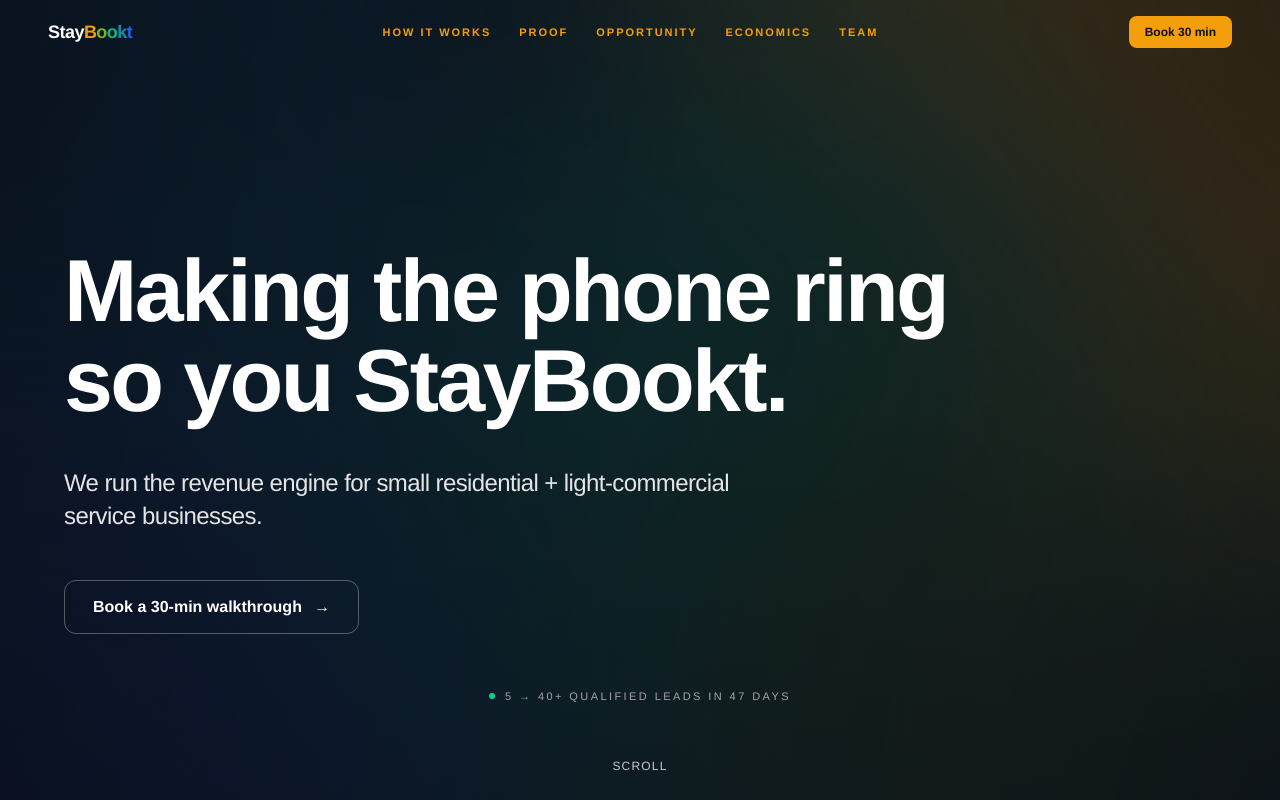
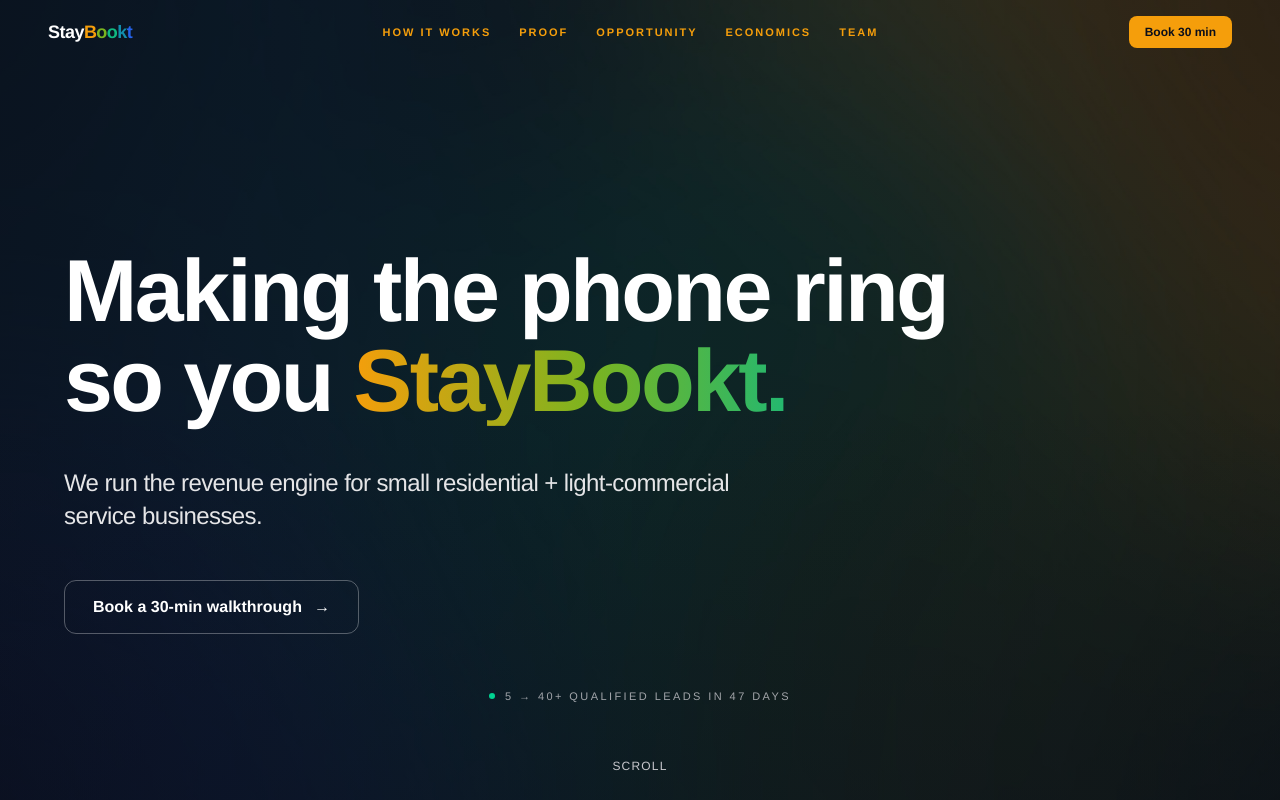
Before and after one commit to staybookt/staybookt-investor, a Next.js app: page / in a window 1280 px wide. Shown: the top 800 px of the page. Built offline with nearby package versions, Linux system fonts and the light colour scheme.

Commit message:
Add files via upload

```diff
--- a/app/globals.css
+++ b/app/globals.css
@@ -70,13 +70,35 @@ html, body {
   font-weight: 700;
 }
 
-/* Wordmark gradient sweep on "Bookt" */
+/* Wordmark gradient — applied wherever "StayBookt" appears as prose */
 .wordmark-gradient {
   background: linear-gradient(90deg, #F59E0B 0%, #7AB420 25%, #10B981 50%, #138FAD 75%, #2563EB 100%);
   -webkit-background-clip: text;
   background-clip: text;
   color: transparent;
   font-weight: 700;
+}
+
+/* Hero variant — same gradient, slow heartbeat sweep. Used only on the H1
+   wordmark so the rest of the site stays calm. */
+.wordmark-gradient-live {
+  background: linear-gradient(90deg, #F59E0B 0%, #7AB420 25%, #10B981 50%, #138FAD 75%, #2563EB 100%);
+  background-size: 220% 100%;
+  -webkit-background-clip: text;
+  background-clip: text;
+  color: transparent;
+  font-weight: 700;
+  animation: wordmark-pulse 7s ease-in-out infinite;
+}
+
+@keyframes wordmark-pulse {
+  0%   { background-position: 0% 50%; }
+  50%  { background-position: 100% 50%; }
+  100% { background-position: 0% 50%; }
+}
+
+@media (prefers-reduced-motion: reduce) {
+  .wordmark-gradient-live { animation: none; }
 }
 
 /* Tri-vertical gradient backgrounds */
```
